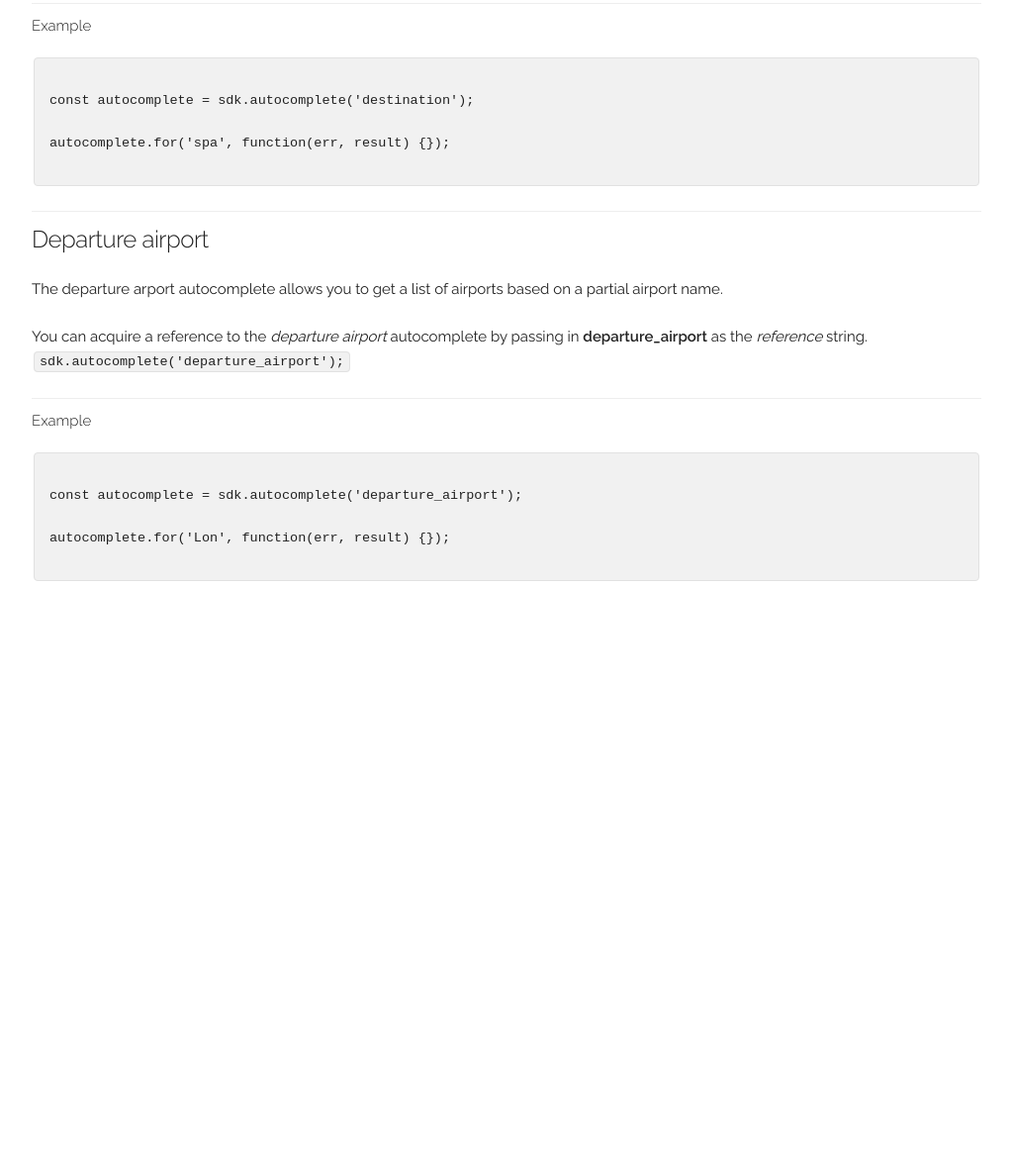
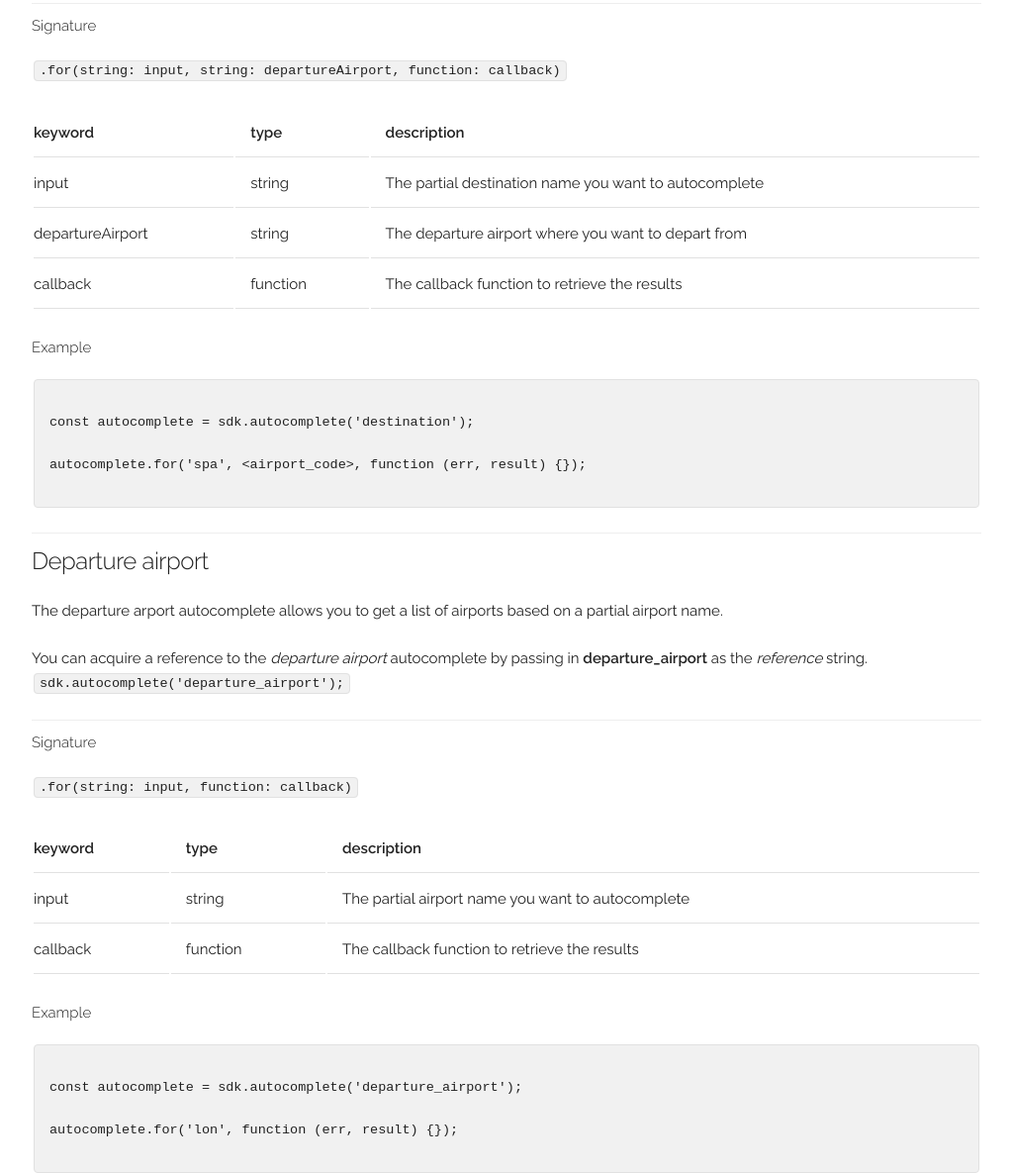
Before and after one commit to numo-labs/sdk, a plain HTML site: page index.html in a window 1280 px wide. Shown: the part 733-1918 px from the top of the page at 99% size, without its empty margins (128-1151 px from the left). Before the commit the page ends 1320 px from the top, so only its background shows below. Drawn offline with nearby package versions, Linux system fonts and the light colour scheme.

Commit message:
Change signature

```diff
--- a/index.html
+++ b/index.html
@@ -72,13 +72,41 @@
         <code>sdk.autocomplete('destination');</code>
       </p>
       <div class="divider" />
-
-
+      <h6>Signature</h6>
+      <code>.for(string: input, string: departureAirport, function: callback)</code>
+      <p>
+        <table class="u-full-width">
+          <thead>
+            <tr>
+              <th>keyword</th>
+              <th>type</th>
+              <th>description</th>
+            </tr>
+          </thead>
+          <tbody>
+            <tr>
+              <td>input</td>
+              <td>string</td>
+              <td>The partial destination name you want to autocomplete</td>
+            </tr>
+            <tr>
+              <td>departureAirport</td>
+              <td>string</td>
+              <td>The departure airport where you want to depart from</td>
+            </tr>
+            <tr>
+              <td>callback</td>
+              <td>function</td>
+              <td>The callback function to retrieve the results</td>
+            </tr>
+          </tbody>
+        </table>
+      </p>
       <h6>Example</h6>
         <pre><code>
 const autocomplete = sdk.autocomplete('destination');
 
-autocomplete.for('spa', function(err, result) {});
+autocomplete.for('spa', &lt;airport_code&gt;, function (err, result) {});
         </code></pre>
 
         <div class="divider" />
@@ -90,13 +118,37 @@ autocomplete.for('spa', function(err, result) {});
         You can acquire a reference to the <i>departure airport</i> autocomplete by passing in <strong>departure_airport</strong> as the <i>reference</i> string.
         <code>sdk.autocomplete('departure_airport');</code>
       </p>
-      <div class="divider">
-
+      <div class="divider" />
+      <h6>Signature</h6>
+      <code>.for(string: input, function: callback)</code>
+      <p>
+        <table class="u-full-width">
+          <thead>
+            <tr>
+              <th>keyword</th>
+              <th>type</th>
+              <th>description</th>
+            </tr>
+          </thead>
+          <tbody>
+            <tr>
+              <td>input</td>
+              <td>string</td>
+              <td>The partial airport name you want to autocomplete</td>
+            </tr>
+            <tr>
+              <td>callback</td>
+              <td>function</td>
+              <td>The callback function to retrieve the results</td>
+            </tr>
+          </tbody>
+        </table>
+      </p>
       <h6>Example</h6>
         <pre><code>
 const autocomplete = sdk.autocomplete('departure_airport');
 
-autocomplete.for('Lon', function(err, result) {});
+autocomplete.for('lon', function (err, result) {});
         </code></pre>
 
       </div>
```
